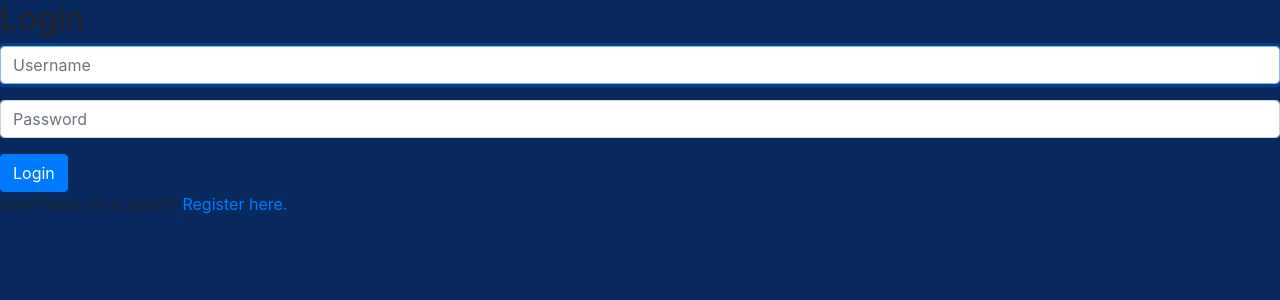
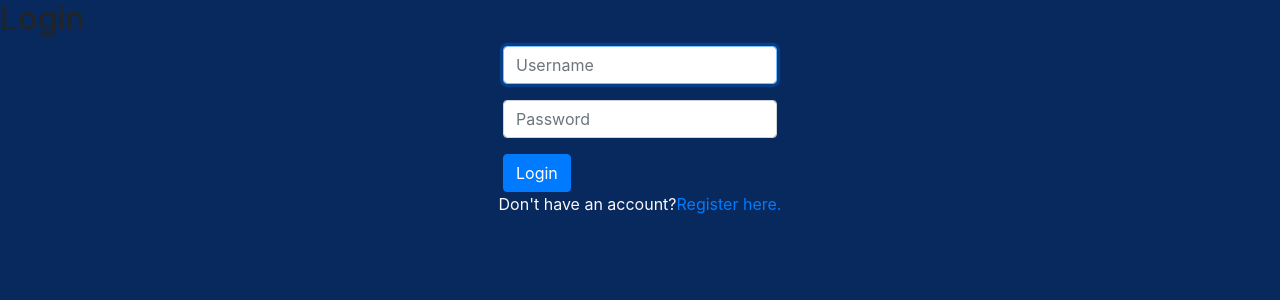
Before and after one commit to JustisCorbett/network, a Django app: template network/templates/network/login.html in a window 1280 px wide. Shown: the part 56-356 px from the top of the page. Run offline with Django 3.2, Linux system fonts and the light colour scheme; the template is opened without the code that fills it, so the values that code supplies are empty; some libraries are stand-ins or nearby versions.

Commit message:
login form styling

```diff
--- a/network/templates/network/login.html
+++ b/network/templates/network/login.html
@@ -9,7 +9,7 @@
     {% if message %}
         <div>{{ message }}</div>
     {% endif %}
-
+    <div class="register-form-container">
         <form action="{% url 'login' %}" method="post">
             {% csrf_token %}
             <div class="form-group">
@@ -20,7 +20,11 @@
             </div>
             <input class="btn btn-primary" type="submit" value="Login">
         </form>
+    </div>
 
+    <div class="register-footer">
         Don't have an account? <a href="{% url 'register' %}">Register here.</a>
+    </div>
+
 
 {% endblock %}
```
Lines whose indentation alone changed are shown as unchanged.
